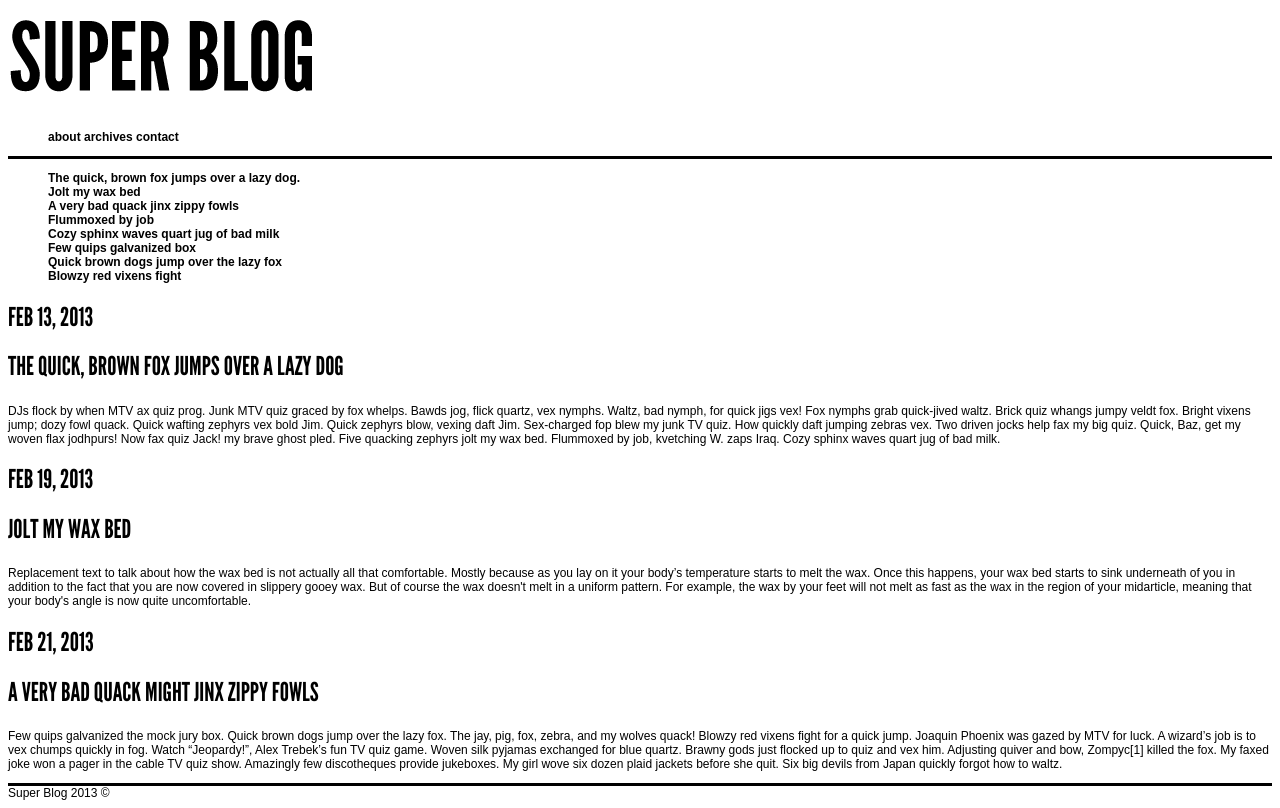
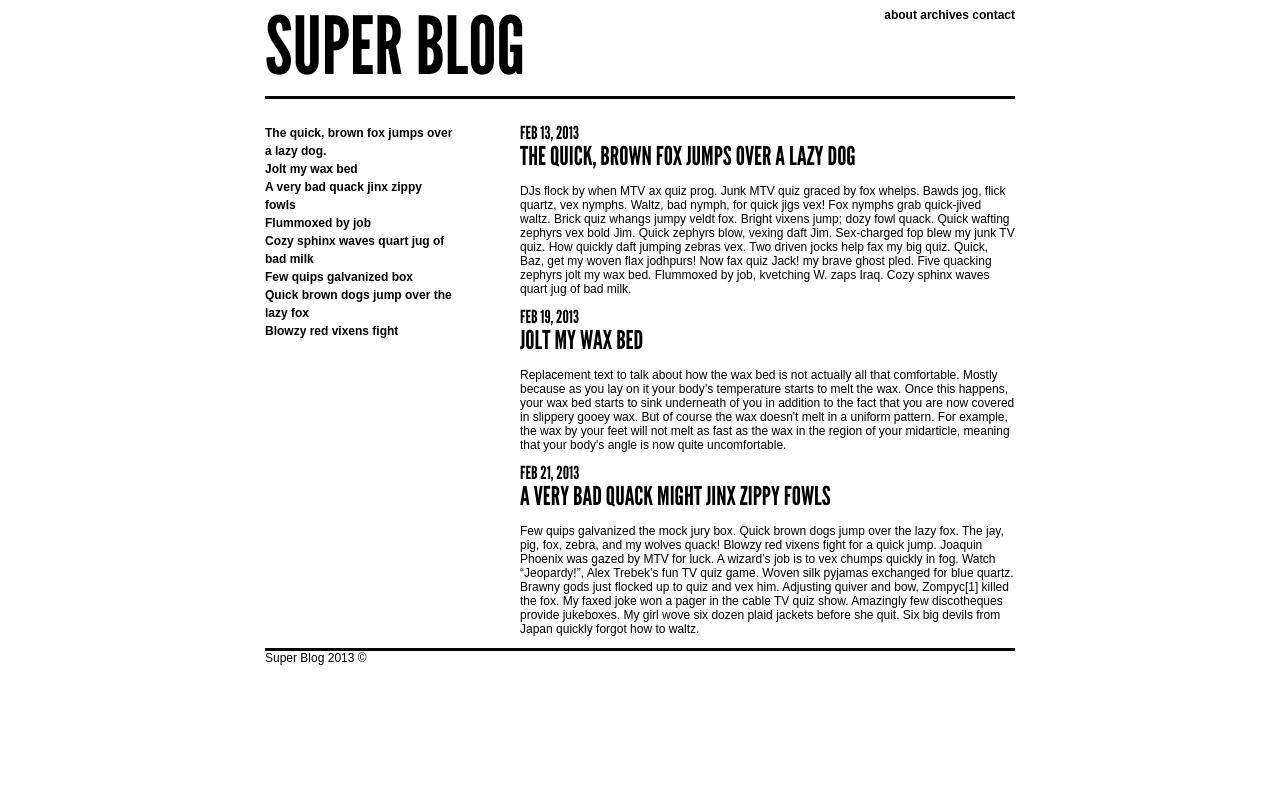
Before and after one commit to tolafsen/tolafsen.github.com, a plain HTML site: page blog/index.html in a window 1280 px wide. Drawn offline with Linux system fonts and the light colour scheme.

Commit message:
updating blog styles

```diff
--- a/blog/blogstyle.css
+++ b/blog/blogstyle.css
@@ -46,13 +46,31 @@ table {
 /*above is all from list provided online
 below is all what I provided*/
 
-h1, h2 {
-	font: 26px 'LeagueGothicRegular', Arial, sans-serif;
-	text-transform:uppercase;
+body {
+	font: 12px Arial;
 }
 
-body {
-	font: 12px Arial;
+#contentwrapper {
+	overflow: hidden;
+	margin: 0 auto;
+	max-width: 750px;
+}
+
+h1 {
+	font: 80px 'LeagueGothicRegular', Arial, sans-serif;
+	text-transform:uppercase;
+	margin: 0;
+	display: block;
+	float: left;
+}
+
+header nav {
+	float: right;
+}
+
+header nav ul {
+	margin: 0;
+
 }
 
 header nav li {
@@ -60,17 +78,66 @@ header nav li {
 	font-weight: bold;
 }
 
-aside nav li {
-	list-style: none;
-	font-weight: bold;
-}
 header {
 	border-bottom: solid;
+	margin-bottom: 25px;
 }
+
+.clear {
+	clear: both;
+}
+
 a {
 	text-decoration: none;
 	color: black;
 }
+
+
+section {
+	width: 66%;
+	float: right;
+}
+aside {
+	float: left;
+	line-height: 150%;
+	width: 25%;
+	padding-right: 8%;
+}
+aside ol {
+	padding: 0;
+	margin: 0;
+}
+aside nav li {
+	display: block;
+	list-style: none;
+	font-weight: bold;
+}
+article {
+	margin:0;
+	border: none;
+	width: 100%;
+	float:left;
+	vertical-align: top;
+}
+
+footer {
+	clear:both;
+}
+
+
+ h2 {
+	font: 26px 'LeagueGothicRegular', Arial, sans-serif;
+	text-transform:uppercase;
+	margin:0;
+}
+
+ h3 {
+	font: 18px 'LeagueGothicRegular', Arial, sans-serif;
+	text-transform:uppercase;
+	margin:0;
+}
+
+
 footer {
 	border-top: solid;
 }
--- a/blog/index.html
+++ b/blog/index.html
@@ -7,8 +7,13 @@
 		<link rel="stylesheet" type="text/css" href="type/stylesheet.css">
 	</head>
 	<body>
+		<div id="contentwrapper">
 			<header>
-			<a href="index.html"><img src="images/blog-logo.png" alt="This is a blog logo"></a>
+				<h1>
+					<a href="index.html">
+						Super Blog
+					</a>
+				</h1>
 				<nav class="topnav">
 					<ul>
 						<li>	<a href="about.html">about</a> </li>
@@ -16,6 +21,7 @@
 						<li>	<a href="contact.html">contact</a>	</li>
 					</ul>
 				</nav>
+				<div class="clear"> </div>
 			</header>
 			<aside>
 				<nav>
@@ -31,27 +37,30 @@
 					</ol>
 				</nav>
 			</aside>
+			<section>
 				<article>
-			<h2> Feb 13, 2013 </h2>
-			<h1 id="fox">The quick, brown fox jumps over a lazy dog</h1>
+					<h3> Feb 13, 2013 </h3>
+					<h2 id="fox">The quick, brown fox jumps over a lazy dog</h2>
 					<p>
 						DJs flock by when MTV ax quiz prog. Junk MTV quiz graced by fox whelps. Bawds jog, flick quartz, vex nymphs. Waltz, bad nymph, for quick jigs vex! Fox nymphs grab quick-jived waltz. Brick quiz whangs jumpy veldt fox. Bright vixens jump; dozy fowl quack. Quick wafting zephyrs vex bold Jim. Quick zephyrs blow, vexing daft Jim. Sex-charged fop blew my junk TV quiz. How quickly daft jumping zebras vex. Two driven jocks help fax my big quiz. Quick, Baz, get my woven flax jodhpurs! Now fax quiz Jack! my brave ghost pled. Five quacking zephyrs jolt my wax bed. Flummoxed by job, kvetching W. zaps Iraq. Cozy sphinx waves quart jug of bad milk.
 					</p>
 				</article>
 				<article>
-			<h2> Feb 19, 2013 </h2>
-			<h1 id="jolt">Jolt my wax bed</h1>
+					<h3> Feb 19, 2013 </h3>
+					<h2 id="jolt">Jolt my wax bed</h2>
 					<p>
 						Replacement text to talk about how the wax bed is not actually all that comfortable. Mostly because as you lay on it your body&rsquo;s temperature starts to melt the wax. Once this happens, your wax bed starts to sink underneath of you in addition to the fact that you are now covered in slippery gooey wax. But of course the wax doesn't melt in a uniform pattern. For example, the wax by your feet will not melt as fast as the wax in the region of your midarticle, meaning that your body's angle is now quite uncomfortable.
 					</p>
 				</article>
 				<article>
-			<h2> Feb 21, 2013</h2>
-			<h1 id="quack">A very bad quack might jinx zippy fowls </h1>
+					<h3> Feb 21, 2013</h3>
+					<h2 id="quack">A very bad quack might jinx zippy fowls </h2>
 					<p>
 						Few quips galvanized the mock jury box. Quick brown dogs jump over the lazy fox. The jay, pig, fox, zebra, and my wolves quack! Blowzy red vixens fight for a quick jump. Joaquin Phoenix was gazed by MTV for luck. A wizard&rsquo;s job is to vex chumps quickly in fog. Watch &ldquo;Jeopardy!&rdquo;, Alex Trebek&rsquo;s fun TV quiz game. Woven silk pyjamas exchanged for blue quartz. Brawny gods just flocked up to quiz and vex him. Adjusting quiver and bow, Zompyc[1] killed the fox. My faxed joke won a pager in the cable TV quiz show. Amazingly few discotheques provide jukeboxes. My girl wove six dozen plaid jackets before she quit. Six big devils from Japan quickly forgot how to waltz.
 					</p>
 				</article>
+			</section>
 			<footer> Super Blog 2013 &copy;</footer>
+		</div>
 	</body>
 </html>
```
Lines whose indentation alone changed are shown as unchanged.
